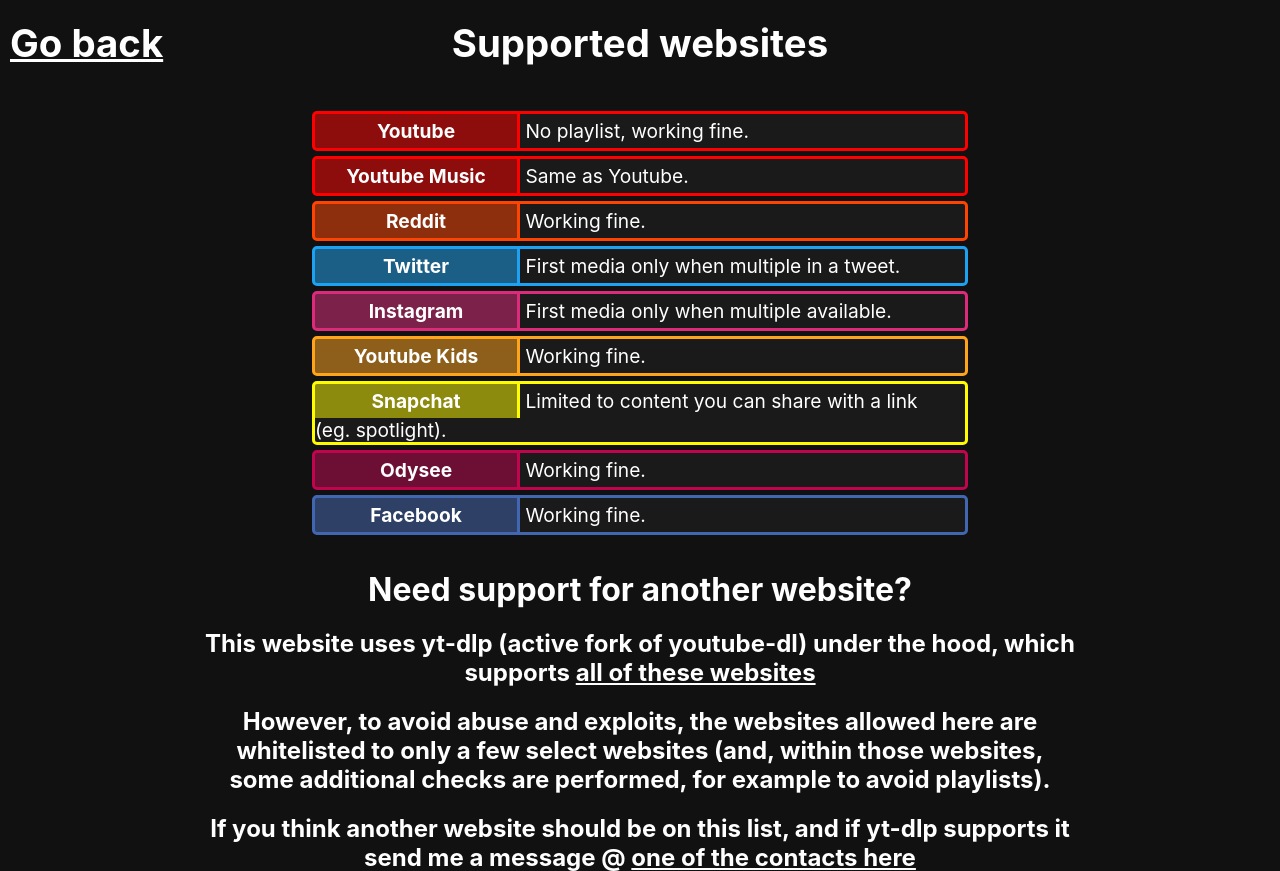
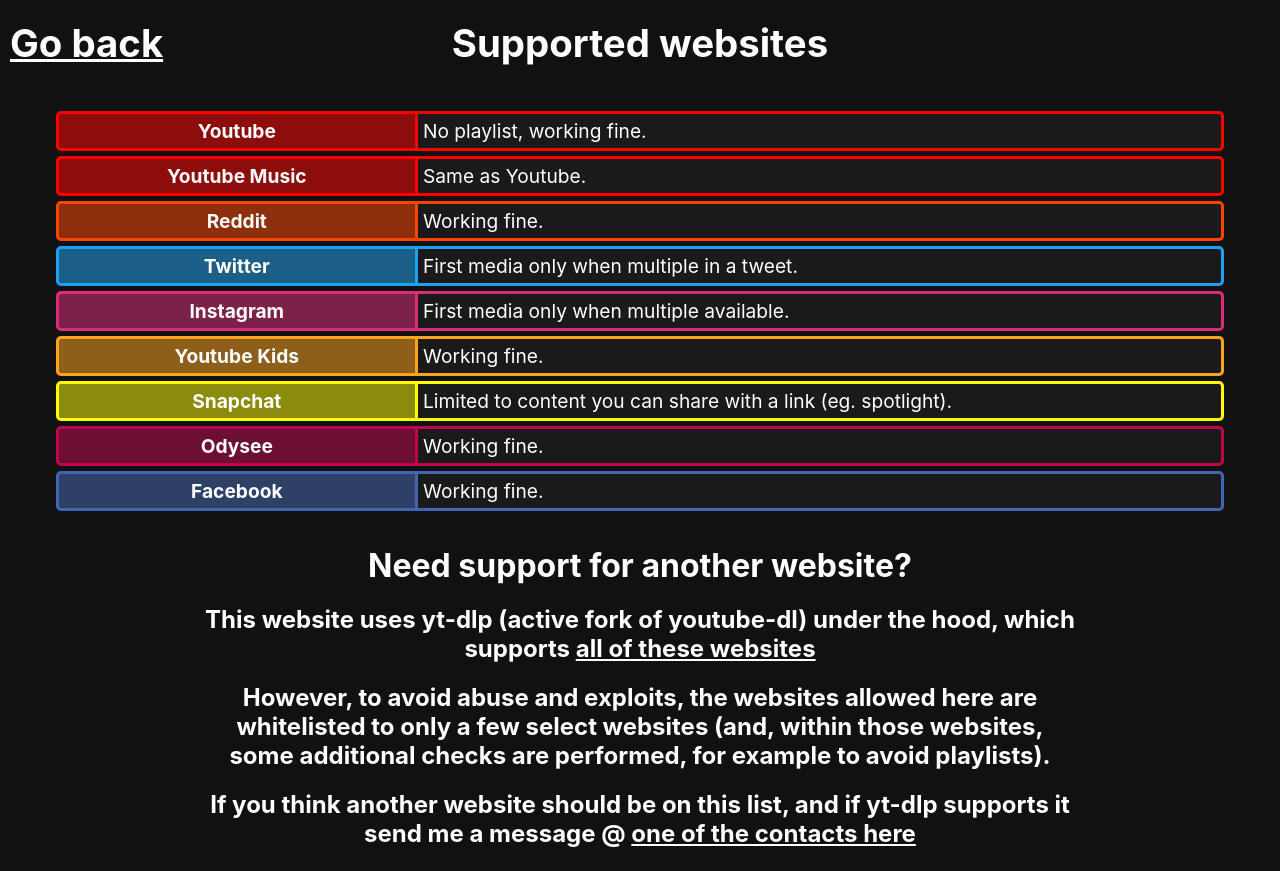
Before and after one commit to Nixuge/mediagrabber, a Flask app: page /supported in a window 1280 px wide. Shown: the top 871 px of the page. After the commit the page ends 847 px from the top, so only its background shows below. Run offline with Flask 2, Linux system fonts and the light colour scheme.

Commit message:
Viewport, "supported" UI changes

```diff
--- a/static/css/supported/supported.css
+++ b/static/css/supported/supported.css
@@ -7,16 +7,33 @@
 
     padding-right: 10px;
     background-color: #1a1a1a;
-    width: 50%;
+    width: 60%;
     margin: 5px auto auto auto;
+    transition: width .1s ease-in-out;
+    white-space: nowrap;
+}
+
+@media only screen and (max-width: 1300px) {
+    .website_div {
+        width: 90%;
+        transition: width .4s cubic-bezier(0.215, 0.610, 0.355, 1);
+    }
 }
 
 .name {
-    text-align: center;
-    display: inline-block;
+    justify-content: center;
+    overflow: scroll;
+    display: inline-flex;
+
     padding: 5px;
     width: 30%;
     font-weight: bold;
+}
+
+.info {
+    overflow: scroll;
+    max-width: 68%;
+    display: inline-flex;
 }
 
 #moreinfo {
--- a/templates/doc.html
+++ b/templates/doc.html
@@ -3,6 +3,7 @@
 
 <head>
     <title>Mediagrabber - index</title>
+    <meta name="viewport" content="width=device-width, initial-scale=.75">
     <meta charset="UTF-8">
     <link rel="stylesheet" href="https://fonts.googleapis.com/css?family=Open+Sans:300,400,600,700">
     <link rel="stylesheet" href="/static/css/global.css">
--- a/templates/index.html
+++ b/templates/index.html
@@ -3,6 +3,7 @@
 
 <head>
     <title>Mediagrabber - index</title>
+    <meta name="viewport" content="width=device-width, initial-scale=.75">
     <meta charset="UTF-8">
     <link rel="stylesheet" href="https://fonts.googleapis.com/css?family=Open+Sans:300,400,600,700">
     <link rel="stylesheet" href="/static/css/scrollbar.css">
--- a/templates/supported.html
+++ b/templates/supported.html
@@ -3,6 +3,7 @@
 
 <head>
     <title>Mediagrabber - index</title>
+    <meta name="viewport" content="width=device-width, initial-scale=.75">
     <meta charset="UTF-8">
     <link rel="stylesheet" href="https://fonts.googleapis.com/css?family=Open+Sans:300,400,600,700">
     <link rel="stylesheet" href="/static/css/global.css">
```
